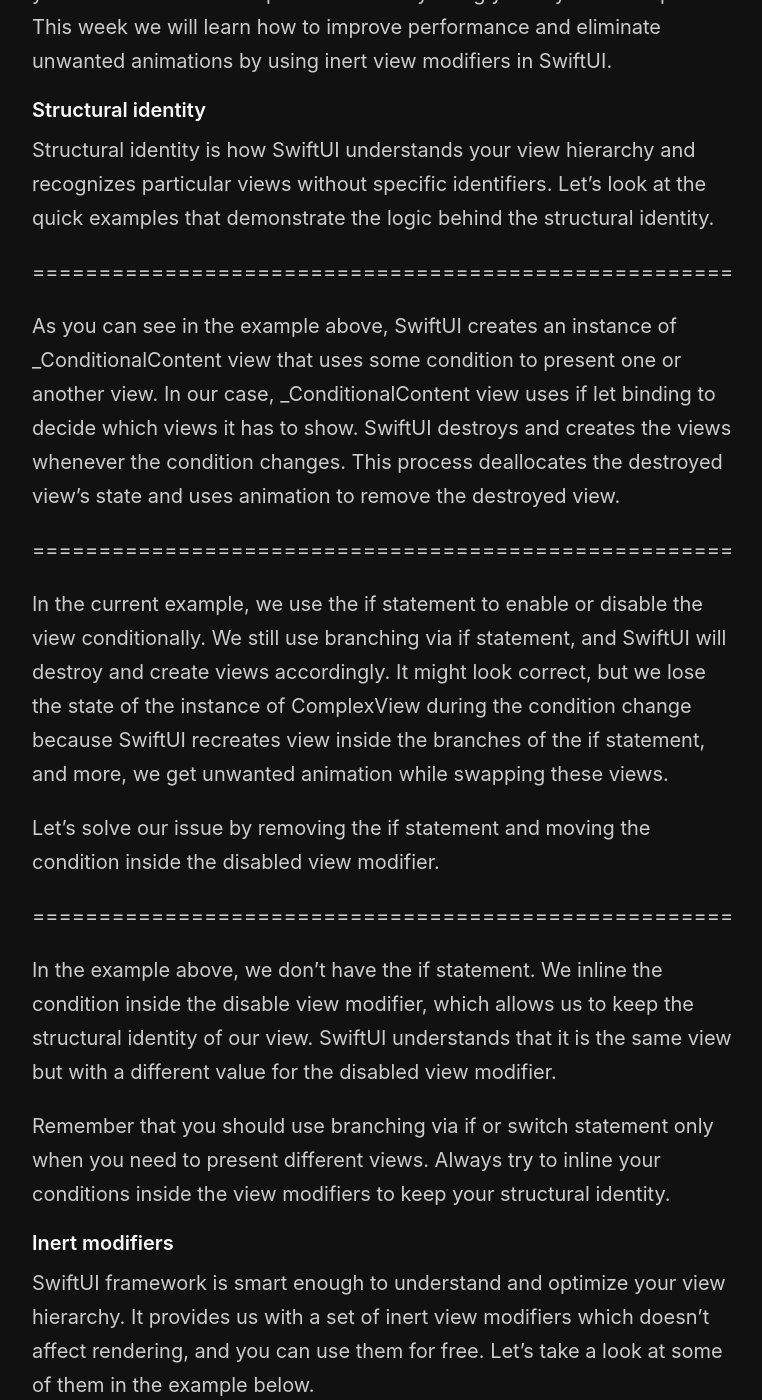
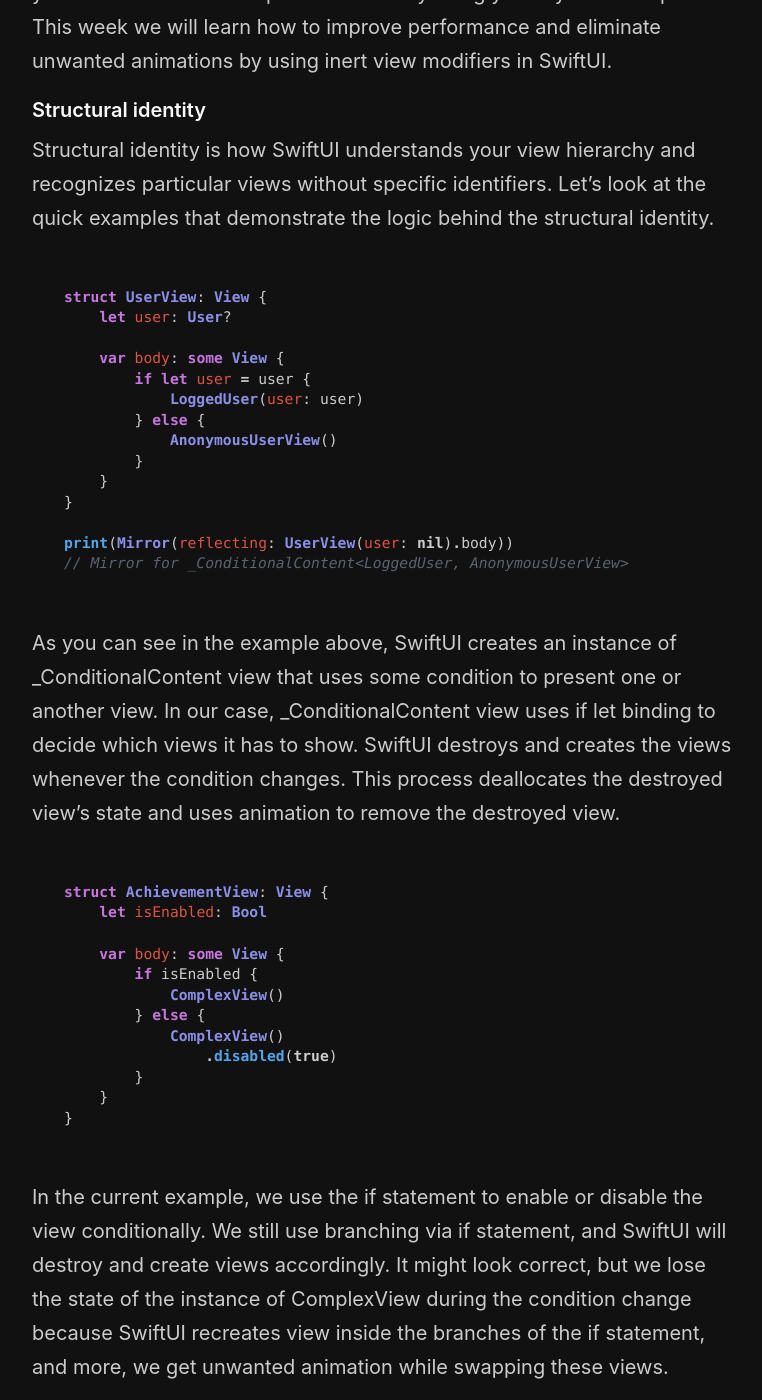
Before and after one commit to mecid/mecid.github.io, a Jekyll site: the page built from _posts/2021-12-09-structural-identity-in-swiftui.md, in a window 1280 px wide and 1400 px high, scrolled down 334 px. Shown: the whole window, without its empty margins (258-1020 px from the left). Built offline with Jekyll 4.4.1, drawn with Linux system fonts in a browser that asks for light colours; some of the changed text lies outside the part shown.

Commit message:
code examples added to structural identity post

````diff
--- a/_posts/2021-12-09-structural-identity-in-swiftui.md
+++ b/_posts/2021-12-09-structural-identity-in-swiftui.md
@@ -8,17 +8,54 @@
 #### Structural identity
 Structural identity is how SwiftUI understands your view hierarchy and recognizes particular views without specific identifiers. Let's look at the quick examples that demonstrate the logic behind the structural identity.
 
-=====================================================
+```swift
+struct UserView: View {
+    let user: User?
+
+    var body: some View {
+        if let user = user {
+            LoggedUser(user: user)
+        } else {
+            AnonymousUserView()
+        }
+    }
+}
+
+print(Mirror(reflecting: UserView(user: nil).body))
+// Mirror for _ConditionalContent<LoggedUser, AnonymousUserView>
+```
 
 As you can see in the example above, SwiftUI creates an instance of _ConditionalContent view that uses some condition to present one or another view. In our case, _ConditionalContent view uses if let binding to decide which views it has to show. SwiftUI destroys and creates the views whenever the condition changes. This process deallocates the destroyed view's state and uses animation to remove the destroyed view.
 
-=====================================================
+```swift
+struct AchievementView: View {
+    let isEnabled: Bool
+
+    var body: some View {
+        if isEnabled {
+            ComplexView()
+        } else {
+            ComplexView()
+                .disabled(true)
+        }
+    }
+}
+```
 
 In the current example, we use the if statement to enable or disable the view conditionally. We still use branching via if statement, and SwiftUI will destroy and create views accordingly. It might look correct, but we lose the state of the instance of ComplexView during the condition change because SwiftUI recreates view inside the branches of the if statement, and more, we get unwanted animation while swapping these views.
 
 Let's solve our issue by removing the if statement and moving the condition inside the disabled view modifier.
 
-=====================================================
+```swift
+struct AchievementView: View {
+    let isEnabled: Bool
+
+    var body: some View {
+        ComplexView()
+            .disabled(isEnabled ? true : false)
+    }
+}
+```
 
 In the example above, we don't have the if statement. We inline the condition inside the disable view modifier, which allows us to keep the structural identity of our view. SwiftUI understands that it is the same view but with a different value for the disabled view modifier.
 
@@ -27,7 +64,17 @@
 #### Inert modifiers
 SwiftUI framework is smart enough to understand and optimize your view hierarchy. It provides us with a set of inert view modifiers which doesn't affect rendering, and you can use them for free. Let's take a look at some of them in the example below.
 
-=====================================================
+```swift
+struct AchievementView: View {
+    let isEnabled: Bool
+
+    var body: some View {
+        ComplexView()
+            .opacity(isEnabled ? 1 : 0)
+            .padding(isEnabled ? 8 : 0)
+    }
+}
+```
 
 There is no rendering effect when you set the padding to 0 or opacity to 1. SwiftUI understands that and doesn't apply these view modifiers. That's why we call them inert view modifiers. Try to use them as much as possible to improve the performance of your view and remove unwanted transitions.
 
````
